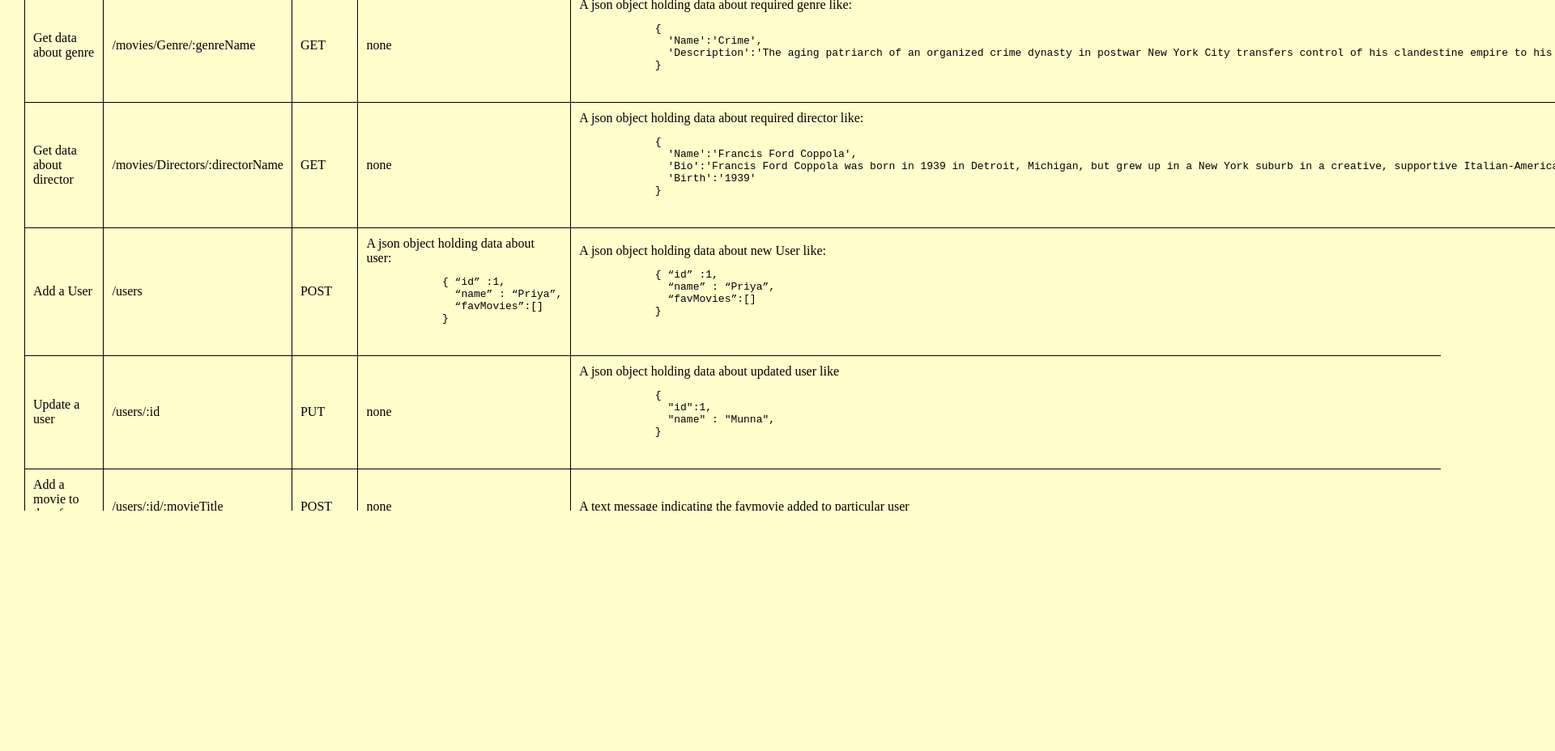
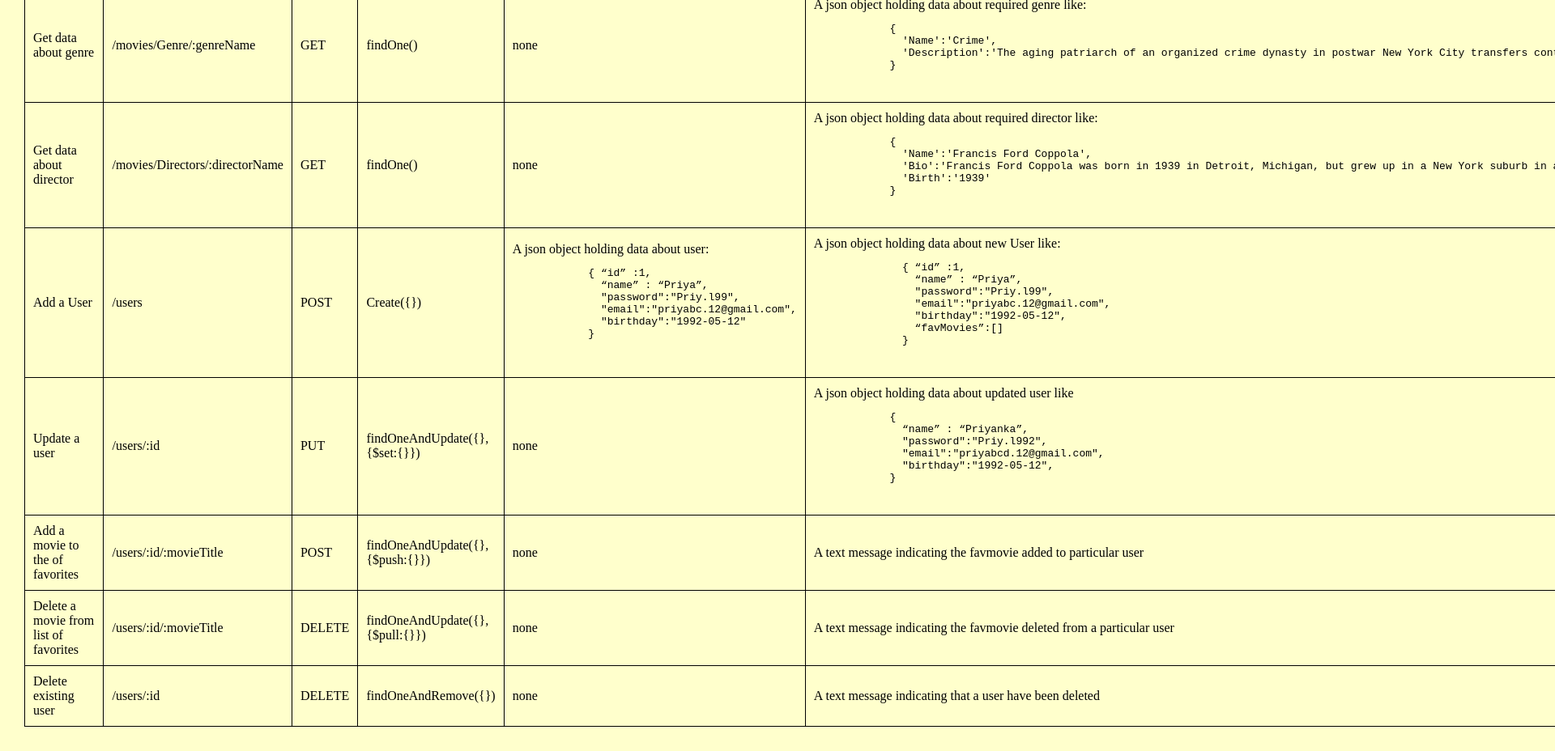
Before and after one commit to Priyanka-koraganji/Movies-App, a website: page public/documentation.html in a window 1280 px wide. Shown: the part 640-1568 px from the top of the page at 81% size, 1920 px wide, since content can reach past the window. Before the commit the page ends 1511 px from the top, so only its background shows below. Drawn offline with Linux system fonts and the light colour scheme.

Commit message:
Update documentation.html
updated the table with mongoose commands

```diff
--- a/public/documentation.html
+++ b/public/documentation.html
@@ -25,6 +25,7 @@
             <th>REQUEST</th>
             <th>URL</th>
             <th>HTTP Method</th>
+            <th>Mongoose command</th>
             <th>Request Data Format</th>
             <th>Response Data Body Format</th>
           </tr>
@@ -34,6 +35,7 @@
             <td>Get a list of all movies</td>
             <td>/movies</td>
             <td>GET</td>
+            <td>find()</td>
             <td>none</td>
             <td>A json object holding data about all movies</td>
           </tr>
@@ -41,6 +43,7 @@
             <td>Get details of one movie</td>
             <td>/movies/:title</td>
             <td>GET</td>
+            <td>findOne()</td>
             <td>none</td>
             <td>A json object holding data about one movie like: <br />
               <pre>
@@ -65,6 +68,7 @@
             <td>Get data about genre </td>
             <td>/movies/Genre/:genreName</td>
             <td>GET</td>
+            <td>findOne()</td>
             <td>none</td>
             <td>A json object holding data about required genre like:<br />
             <pre>
@@ -79,6 +83,7 @@
             <td>Get data about director </td>
             <td>/movies/Directors/:directorName</td>
             <td>GET</td>
+            <td>findOne()</td>
             <td>none</td>
             <td>A json object holding data about required director like:<br />
             <pre>
@@ -93,31 +98,40 @@
             <td>Add a User</td>
             <td>/users</td>
             <td>POST</td>
+            <td>Create({})</td>
             <td>A json object holding data about user: <br />
             <pre>
             { “id” :1,
               “name” : “Priya”,
-              “favMovies”:[]
+              "password":"Priy.l99",
+              "email":"priyabc.12@gmail.com",
+              "birthday":"1992-05-12"
             }
             </pre></td>
             <td>A json object holding data about new User like:<br />
             <pre>
-            { “id” :1,
-              “name” : “Priya”,
-              “favMovies”:[]
-            }
+              { “id” :1,
+                “name” : “Priya”,
+                "password":"Priy.l99",
+                "email":"priyabc.12@gmail.com",
+                "birthday":"1992-05-12",
+                “favMovies”:[]
+              }
           </pre></td>
           </tr>
           <tr>
             <td>Update a user</td>
             <td>/users/:id</td>
             <td>PUT</td>
+            <td>findOneAndUpdate({},{$set:{}})</td>
             <td>none</td>
             <td>A json object holding data about updated user like<br />
             <pre>
             {
-              "id":1,
-              "name" : "Munna",
+              “name” : “Priyanka”,
+              "password":"Priy.l992",
+              "email":"priyabcd.12@gmail.com",
+              "birthday":"1992-05-12",
             }
             </pre></td>
           </tr>
@@ -125,6 +139,7 @@
             <td>Add a movie to the of favorites</td>
             <td>/users/:id/:movieTitle</td>
             <td>POST</td>
+            <td>findOneAndUpdate({},{$push:{}})</td>
             <td>none</td>
             <td>A text message indicating the favmovie added to particular user</td>
           </tr>
@@ -132,6 +147,7 @@
             <td>Delete a movie from list of favorites</td>
             <td>/users/:id/:movieTitle</td>
             <td>DELETE</td>
+            <td>findOneAndUpdate({},{$pull:{}})</td>
             <td>none</td>
             <td>A text message indicating the favmovie deleted from a particular user</td>
           </tr>
@@ -139,6 +155,7 @@
             <td>Delete existing user  </td>
             <td>/users/:id</td>
             <td>DELETE</td>
+            <td>findOneAndRemove({})</td>
             <td>none</td>
             <td>A text message indicating that a user have been deleted</td>
           </tr>
```
